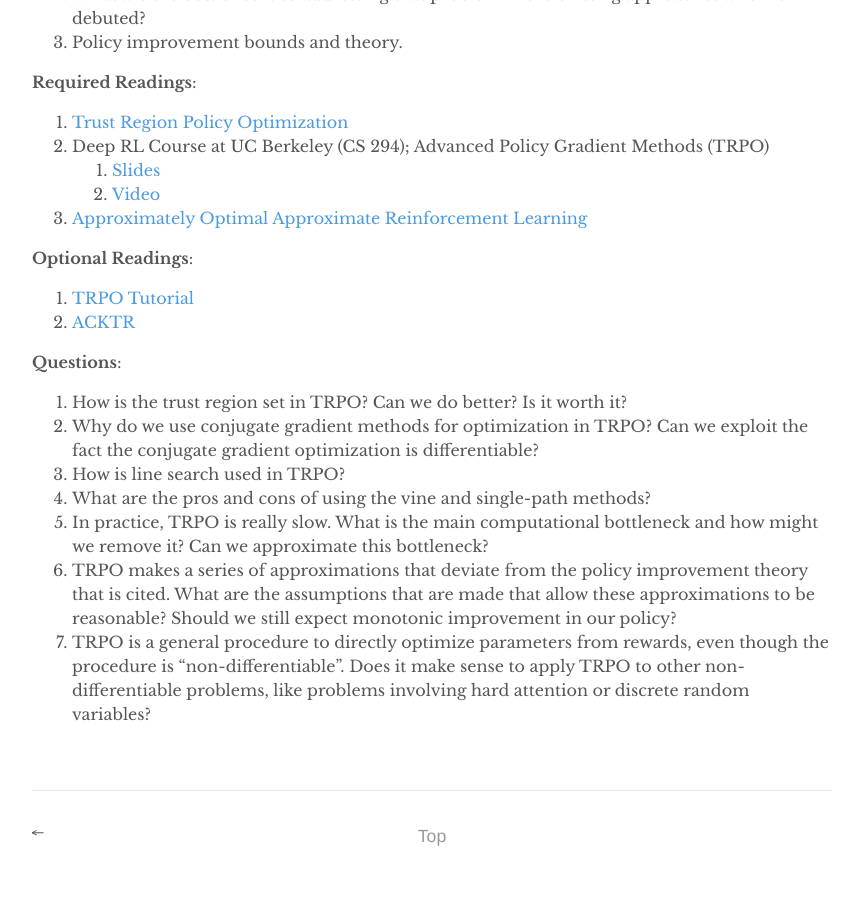
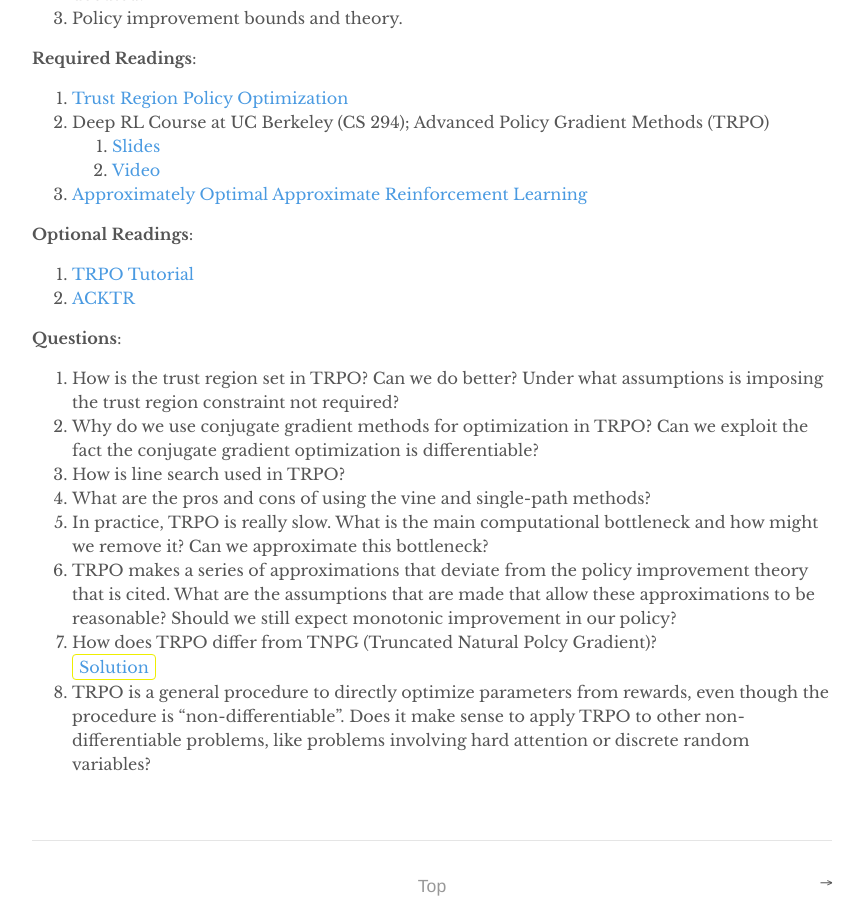
Before and after one commit to depthfirstlearning/depthfirstlearning.com, a Jekyll site: the page built from _posts/2018-06-17-TRPO.markdown, in a window 1280 px wide and 900 px high, scrolled down 6051 px. Shown: the whole window, without its empty margins (208-1071 px from the left). Built offline with Jekyll 4.4.1, drawn with Linux system fonts in a browser that asks for light colours; formulas are drawn with MathJax 3; before the commit the page ends 6901 px from its top, so only the background shows below that; some of the changed lines change nothing that is shown; some of the changed text lies outside the part shown.

Commit message:
Add exercises, fix broken links

```diff
--- a/_posts/2018-06-17-TRPO.markdown
+++ b/_posts/2018-06-17-TRPO.markdown
@@ -1,7 +1,7 @@
 ---
 layout: post
 title:  "Trust Region Policy Optimization"
-date:   2018-05-10 18:50:23 -0400
+date:   2018-06-17 18:50:23 -0400
 categories: reinforcement-learning
 author: surya,krishna
 blurb: "TRPO is a scalable algorithm for optimizing policies in reinforcement learning by gradient descent. Because model-free algorithms, such as policy gradient methods, do not require access to a model of the environment and often enjoy better practical stability, they are straightforward to apply to new problems, but were previously not scalable to large, nonlinear policies. TRPO represents a significant improvement over previous methods in this sense and has demonstrated widespread success."
@@ -49,7 +49,7 @@ improvement, and is often used as a strong baseline.
 
   **Required Readings**:
   1. Deep RL Course at UC Berkeley (CS 294); Policy Gradient Lecture
-      1. [Slides](http://rll.berkeley.edu/deeprlcourse/f17docs/lecture_4_policy_gradient.pdf)
+      1. [Slides](http://rail.eecs.berkeley.edu/deeprlcourse-fa17/f17docs/lecture_4_policy_gradient.pdf)
       2. [Video](https://www.youtube.com/watch?v=tWNpiNzWuO8&list=PLkFD6_40KJIznC9CDbVTjAF2oyt8_VAe3&index=4)
   2. David Silver’s course at UCL; Policy Gradient Lecture
       1. [Slides](http://www0.cs.ucl.ac.uk/staff/d.silver/web/Teaching_files/pg.pdf)
@@ -59,9 +59,9 @@ improvement, and is often used as a strong baseline.
 
   **Optional Readings**:
   1. [John Schulman introduction at MLSS Cadiz](http://rl-gym-doc.s3-website-us-west-2.amazonaws.com/mlss/2016-MLSS-RL.pdf)
-  2. [Lecture on Variance Reduction for Policy Gradient](http://rll.berkeley.edu/deeprlcoursesp17/docs/lec6.pdf)
+  2. [Lecture on Variance Reduction for Policy Gradient](http://rail.eecs.berkeley.edu/deeprlcoursesp17/docs/lec6.pdf)
   3. [Introduction to policy gradient and motivations by Andrej Karpathy](http://karpathy.github.io/2016/05/31/rl/)
-  4. [Connection Between Importance Sampling and Likelihood Ratio](http://rll.berkeley.edu/~jietang/pubs/nips10_Tang.pdf)
+  4. [Connection Between Importance Sampling and Likelihood Ratio](https://papers.nips.cc/paper/3922-on-a-connection-between-importance-sampling-and-the-likelihood-ratio-policy-gradient.pdf)
 
   **Questions**:
   1. Remember that at its core, REINFORCE describes an algorithm to compute an
@@ -96,7 +96,7 @@ improvement, and is often used as a strong baseline.
 
   **Required Readings**:
   1. Deep RL Course at UC Berkeley (CS 294); Actor-Critic Methods Lecture
-      1. [Slides](http://rll.berkeley.edu/deeprlcourse/f17docs/lecture_5_actor_critic_pdf.pdf)
+      1. [Slides](http://rail.eecs.berkeley.edu/deeprlcourse-fa17/f17docs/lecture_5_actor_critic_pdf.pdf)
       2. [Video](https://www.youtube.com/watch?v=PpVhtJn-iZI&list=PLkFD6_40KJIznC9CDbVTjAF2oyt8_VAe3&index=5)
   2. [George Tucker’s notes on Variance Reduction](/assets/gjt-var-red-notes.pdf)
 
@@ -142,7 +142,7 @@ improvement, and is often used as a strong baseline.
   3. (Optional) K-Fac.
 
   **Required Readings**:
-  1. [Matt Johnson’s Natural Gradient Descent and K-Fac Tutorial](/assets/k-fac-tutorial.pdf): Sections 1-7, Section A, Section B
+  1. [Matt Johnson’s Natural Gradient Descent and K-Fac Tutorial](/assets/k-fac-tutorial.pdf): Sections 1-7, Section A, B
   2. [New insights and perspectives on the natural gradient method](https://arxiv.org/pdf/1412.1193.pdf): Sections 1-11.
   3. [Fisher Information Matrix](https://web.archive.org/web/20170807004738/https://hips.seas.harvard.edu/blog/2013/04/08/fisher-information/)
 
@@ -232,7 +232,7 @@ improvement, and is often used as a strong baseline.
   **Required Readings**:
   1. [Trust Region Policy Optimization](https://arxiv.org/abs/1502.05477)
   2. Deep RL Course at UC Berkeley (CS 294); Advanced Policy Gradient Methods (TRPO)
-      1. [Slides](http://rll.berkeley.edu/deeprlcourse/f17docs/lecture_13_advanced_pg.pdf)
+      1. [Slides](http://rail.eecs.berkeley.edu/deeprlcourse-fa17/f17docs/lecture_13_advanced_pg.pdf)
       2. [Video](https://www.youtube.com/watch?v=ycCtmp4hcUs&feature=youtu.be&list=PLkFD6_40KJIznC9CDbVTjAF2oyt8_VAe3)
   3. [Approximately Optimal Approximate Reinforcement Learning](https://people.eecs.berkeley.edu/~pabbeel/cs287-fa09/readings/KakadeLangford-icml2002.pdf)
 
@@ -241,7 +241,8 @@ improvement, and is often used as a strong baseline.
   3. [ACKTR](https://arxiv.org/abs/1708.05144)
 
   **Questions**:
-  1. How is the trust region set in TRPO? Can we do better? Is it worth it?
+  1. How is the trust region set in TRPO? Can we do better? Under what
+     assumptions is imposing the trust region constraint not required?
   2. Why do we use conjugate gradient methods for optimization in TRPO? Can we
     exploit the fact the conjugate gradient optimization is differentiable?
   3. How is line search used in TRPO?
@@ -252,7 +253,11 @@ improvement, and is often used as a strong baseline.
     improvement theory that is cited. What are the assumptions that are made
     that allow these approximations to be reasonable? Should we still expect
     monotonic improvement in our policy?
-  7. TRPO is a general procedure to directly optimize parameters from rewards,
+  7. How does TRPO differ from TNPG (Truncated Natural Polcy Gradient)?
+     <details><summary>Solution</summary>
+     <p> See slides 30-34 from <a href="http://rail.eecs.berkeley.edu/deeprlcourse-fa17/f17docs/lecture_13_advanced_pg.pdf">this lecture</a> </p>
+    </details>
+  8. TRPO is a general procedure to directly optimize parameters from rewards,
     even though the procedure is "non-differentiable". Does it make sense to
     apply TRPO to other non-differentiable problems, like problems involving
     hard attention or discrete random variables?
```
